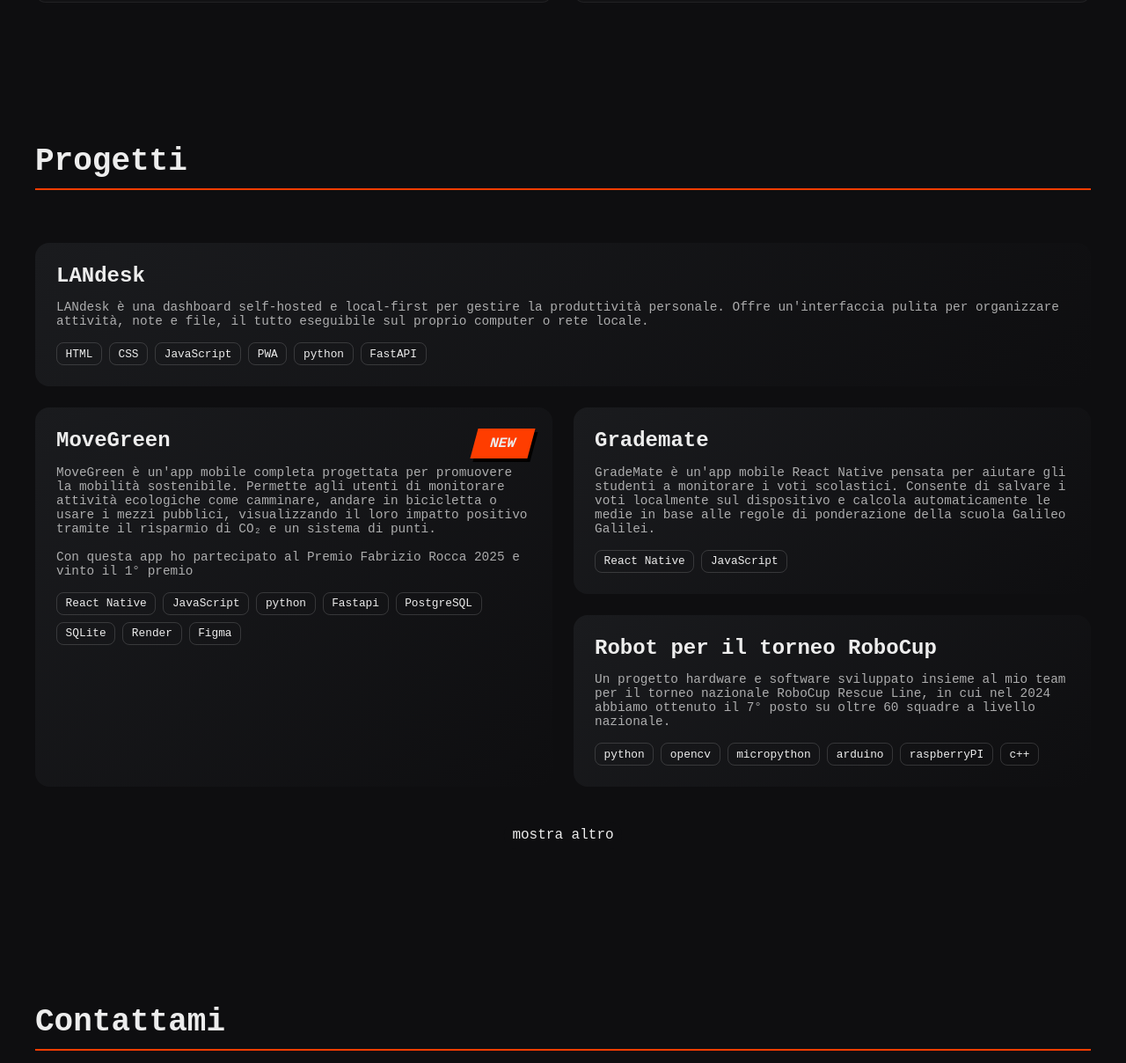
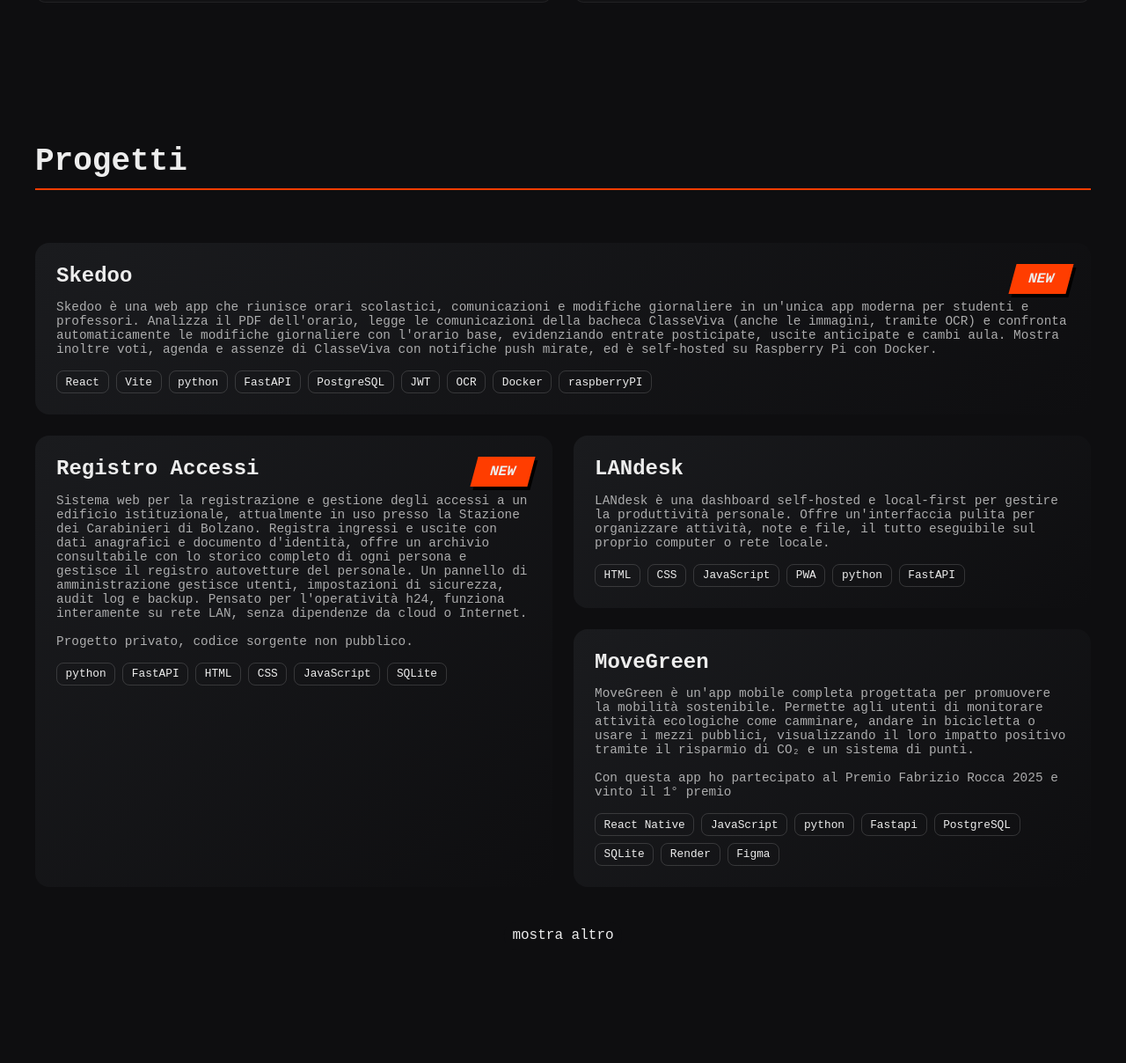
Before and after one commit to mattiasaan/Portfolio, a plain HTML site: page indexIT.html in a window 1280 px wide. Shown: the part 1163-2371 px from the top of the page at 88% size. Drawn offline with Linux system fonts and the light colour scheme; a small style sheet from the web is missing.

Commit message:
updated projects

```diff
--- a/projectsIta.json
+++ b/projectsIta.json
@@ -1,39 +1,83 @@
 [
+  {
+    "name": "Skedoo",
+    "description": "Skedoo è una web app che riunisce orari scolastici, comunicazioni e modifiche giornaliere in un'unica app moderna per studenti e professori. Analizza il PDF dell'orario, legge le comunicazioni della bacheca ClasseViva (anche le immagini, tramite OCR) e confronta automaticamente le modifiche giornaliere con l'orario base, evidenziando entrate posticipate, uscite anticipate e cambi aula. Mostra inoltre voti, agenda e assenze di ClasseViva con notifiche push mirate, ed è self-hosted su Raspberry Pi con Docker.",
+    "state": "new",
+    "technologies": [
+      "React",
+      "Vite",
+      "python",
+      "FastAPI",
+      "PostgreSQL",
+      "JWT",
+      "OCR",
+      "Docker",
+      "raspberryPI"
+    ],
+    "repository": "https://github.com/mattiasaan/skedoo"
+  },
+  {
+    "name": "Registro Accessi",
+    "description": "Sistema web per la registrazione e gestione degli accessi a un edificio istituzionale, attualmente in uso presso la Stazione dei Carabinieri di Bolzano. Registra ingressi e uscite con dati anagrafici e documento d'identità, offre un archivio consultabile con lo storico completo di ogni persona e gestisce il registro autovetture del personale. Un pannello di amministrazione gestisce utenti, impostazioni di sicurezza, audit log e backup. Pensato per l'operatività h24, funziona interamente su rete LAN, senza dipendenze da cloud o Internet. </br></br>Progetto privato, codice sorgente non pubblico.",
+    "state": "new",
+    "technologies": [
+      "python",
+      "FastAPI",
+      "HTML",
+      "CSS",
+      "JavaScript",
+      "SQLite"
+    ]
+  },
   {
     "name": "LANdesk",
     "description": "LANdesk è una dashboard self-hosted e local-first per gestire la produttività personale. Offre un'interfaccia pulita per organizzare attività, note e file, il tutto eseguibile sul proprio computer o rete locale.",
-  "technologies": ["HTML", "CSS", "JavaScript", "PWA", "python", "FastAPI"],
+    "technologies": [
+      "HTML",
+      "CSS",
+      "JavaScript",
+      "PWA",
+      "python",
+      "FastAPI"
+    ],
     "repository": "https://github.com/mattiasaan/LANdesk"
   },
   {
     "name": "MoveGreen",
     "description": "MoveGreen è un'app mobile completa progettata per promuovere la mobilità sostenibile. Permette agli utenti di monitorare attività ecologiche come camminare, andare in bicicletta o usare i mezzi pubblici, visualizzando il loro impatto positivo tramite il risparmio di CO₂ e un sistema di punti. </br></br> Con questa app ho partecipato al Premio Fabrizio Rocca 2025 e vinto il 1° premio",
-  "state": "new",
-  "technologies": ["React Native", "JavaScript", "python", "Fastapi", "PostgreSQL", "SQLite", "Render", "Figma"],
+    "technologies": [
+      "React Native",
+      "JavaScript",
+      "python",
+      "Fastapi",
+      "PostgreSQL",
+      "SQLite",
+      "Render",
+      "Figma"
+    ],
     "repository": "https://github.com/mattiasaan/MoveGreen"
-},
-{
-  "name": "Grademate",
-  "description": "GradeMate è un'app mobile React Native pensata per aiutare gli studenti a monitorare i voti scolastici. Consente di salvare i voti localmente sul dispositivo e calcola automaticamente le medie in base alle regole di ponderazione della scuola Galileo Galilei.",
-  "technologies": ["React Native", "JavaScript"],
-  "repository": "https://github.com/mattiasaan/GradeMate"
   },
   {
     "name": "Robot per il torneo RoboCup",
     "description": "Un progetto hardware e software sviluppato insieme al mio team per il torneo nazionale RoboCup Rescue Line, in cui nel 2024 abbiamo ottenuto il 7° posto su oltre 60 squadre a livello nazionale.",
-  "technologies": ["python", "opencv", "micropython", "arduino", "raspberryPI", "c++"],
+    "technologies": [
+      "python",
+      "opencv",
+      "micropython",
+      "arduino",
+      "raspberryPI",
+      "c++"
+    ],
     "repository": "https://junior.robocup.org/rcj-rescue-line/"
-},
-{
-  "name": "FantaTerrorism",
-  "description": "Un gioco multiplayer in prima persona sviluppato con Unreal Engine, caratterizzato da uno stile grafico low-poly. Il progetto è attualmente in fase di sviluppo e si concentra sulle meccaniche di gameplay principali e sulle funzionalità multiplayer.",
-  "technologies": ["Unreal Engine", "c++"],
-  "repository": "https://www.unrealengine.com/en-US"
   },
   {
     "name": "Portfolio",
     "description": "Un sito web portfolio personale sviluppato per valorizzare i miei progetti, le mie competenze tecniche e la mia esperienza complessiva attraverso un design pulito e moderno.",
-  "technologies": ["HTML", "CSS", "JavaScript"],
+    "technologies": [
+      "HTML",
+      "CSS",
+      "JavaScript"
+    ],
     "repository": "https://github.com/mattiasaan/Portfolio"
   }
 ]
--- a/scriptIta.js
+++ b/scriptIta.js
@@ -99,16 +99,20 @@ fetch("projectsIta.json")
         ${technologies.map((t) => `<span class="tech-badge">${t}</span>`).join("")}
       </div>`;
 
-    const renderProject = (project, index) => `
-      <a href="${project.repository}" target="_blank" class="project-link">
+    const renderProject = (project, index) => {
+      const content = `
         <h4 class="project-title">
           ${project.name}
           ${project.state === "new" ? '<span class="project-badge">NEW</span>' : ""}
         </h4>
         <p class="project-desc">${project.description}</p>
         ${renderTechnologies(project.technologies)}
-      </a>
-    `;
+      `;
+      // progetti senza repository pubblico: card non cliccabile
+      return project.repository
+        ? `<a href="${project.repository}" target="_blank" class="project-link">${content}</a>`
+        : `<div class="project-link is-static">${content}</div>`;
+    };
 
     const createCard = (project, index, ...classes) => {
       const card = document.createElement("div");
--- a/style.css
+++ b/style.css
@@ -425,6 +425,10 @@ h3.section-title {
 
 .project-card:hover .project-link {
   text-decoration: none;
+}
+
+.project-card:has(.is-static) {
+  cursor: default;
 }
 
 @media (max-width: 768px) {
--- a/sw.js
+++ b/sw.js
@@ -1,4 +1,4 @@
-const CACHE_NAME = "Portfolio-cache-v1";
+const CACHE_NAME = "Portfolio-cache-v2";
 const ASSETS_TO_CACHE = [
   "./",
   "./index.html",
```
Also changed, not shown: projects.json (+61 -17 lines), script.js (+8 -4 lines). Lines whose indentation alone changed are shown as unchanged.
